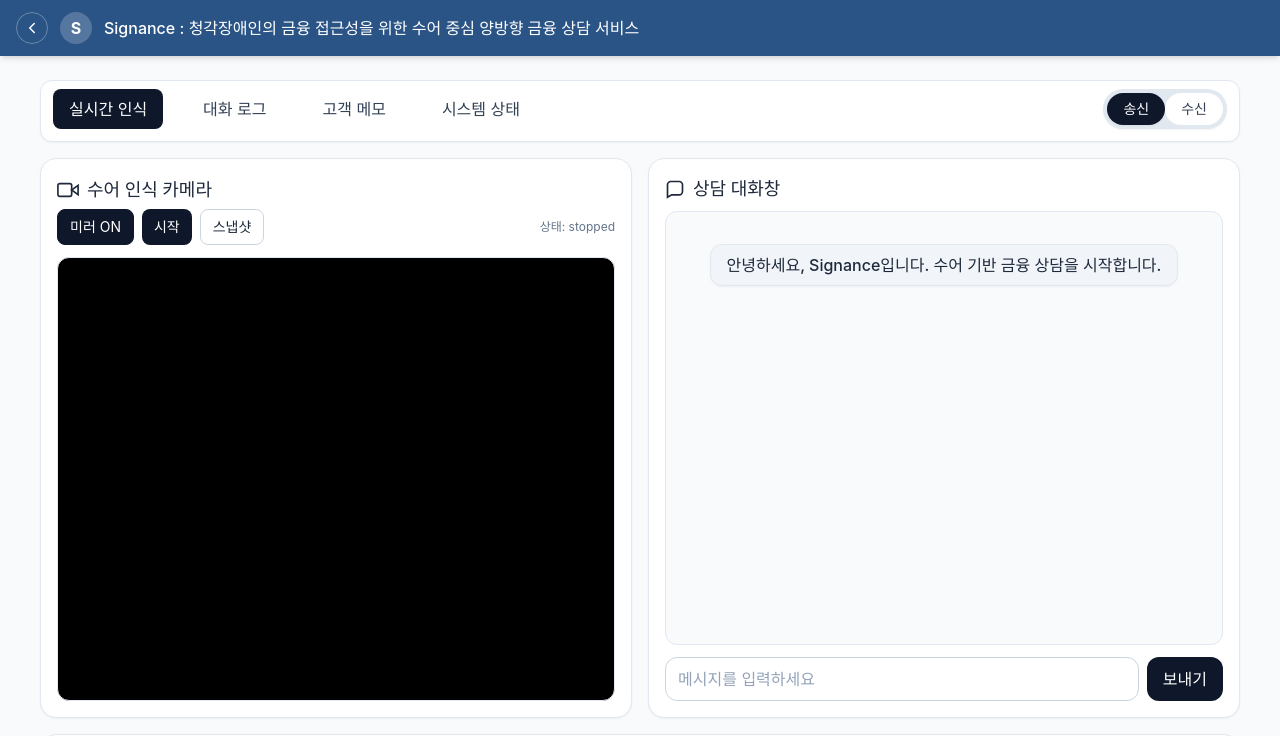
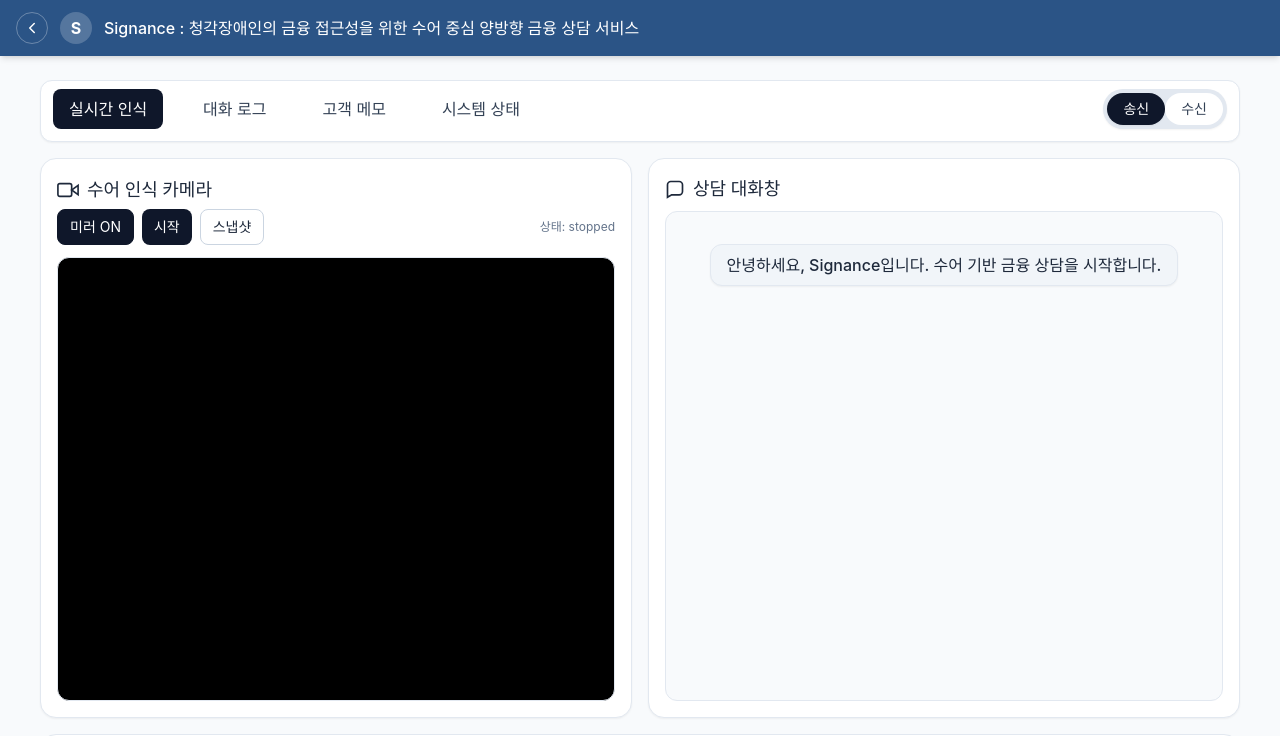
Before and after one commit to CSID-DGU/2025-2-DSCD-KKHH-04, a React (Vite) app in the folder frontend/: page /deaf/send in a window 1280 px wide. Shown: the top 736 px of the page. Built offline with nearby package versions, Linux system fonts and the light colour scheme; a web font is replaced by a local one.

Commit message:
chore : input box 제거

```diff
--- a/frontend/src/pages/Deaf/Send.jsx
+++ b/frontend/src/pages/Deaf/Send.jsx
@@ -322,7 +322,6 @@
 function ChatPanel() {
   const { messages, setMessages } = useChatStore();
 
-  const [input, setInput] = useState("");
   const listRef = useRef(null);
 
   // BankerSend에서 만든 session_id
@@ -423,40 +422,7 @@
     }
   }, [mappedMessages]);
 
-  // DeafSend에서 농인이 텍스트 보내기 → 백엔드 POST
-  const send = async () => {
-    const text = input.trim();
-    if (!text) return;
-
-    const curSession = sessionId || getExistingSessionId();
-    if (!curSession) {
-      alert("상담 세션이 없습니다. 은행원 화면에서 상담을 시작해 주세요.");
-      return;
-    }
-
-    try {
-      const res = await fetch(`${API_BASE}/api/accounts/chat/`, {
-        method: "POST",
-        headers: { "Content-Type": "application/json" },
-        credentials: "include",
-        body: JSON.stringify({
-          session_id: curSession,
-          sender: "deaf",
-          role: "",
-          text,
-        }),
-      });
-
-      if (!res.ok) {
-        console.error("DeafSend chat POST 실패:", await res.text());
-      }
-
-      setInput("");
-    } catch (err) {
-      console.error("DeafSend chat POST error:", err);
-    }
-  };
-
+  // 🔹 하단 입력창은 완전히 제거 → 읽기 전용 채팅창
   return (
     <section
       className={`bg-white rounded-2xl shadow-sm border border-slate-200 p-4 flex flex-col ${PANEL_HEIGHT}`}
@@ -471,26 +437,9 @@
           <ChatBubble key={i} role={m.role} text={m.text} />
         ))}
       </div>
-
-      <div className="mt-3 flex gap-2">
-        <input
-          value={input}
-          onChange={(e) => setInput(e.target.value)}
-          onKeyDown={(e) => (e.key === "Enter" ? send() : undefined)}
-          placeholder="메시지를 입력하세요"
-          className="flex-1 h-11 rounded-xl border border-slate-300 px-3 text-base text-slate-800 placeholder:text-slate-400 focus:outline-none focus:ring-2 focus:ring-slate-300"
-        />
-        <button
-          onClick={send}
-          className="h-11 px-4 rounded-xl bg-slate-900 text-white text-base font-medium hover:bg-slate-800"
-        >
-          보내기
-        </button>
-      </div>
     </section>
   );
 }
-
 /* ---------------- 수어 인식 결과 패널 ---------------- */
 
 function ASRPanel({ respText, isActive, onSend }) {
```
